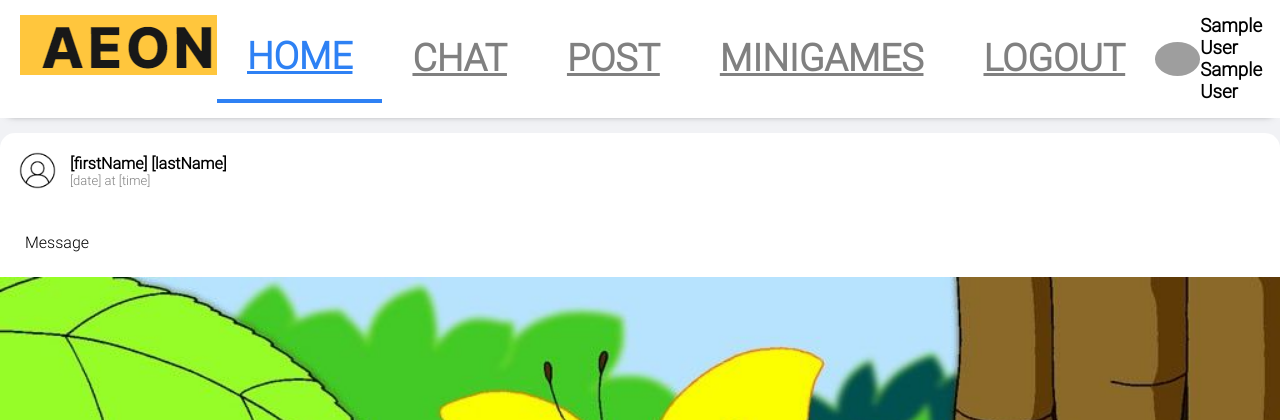
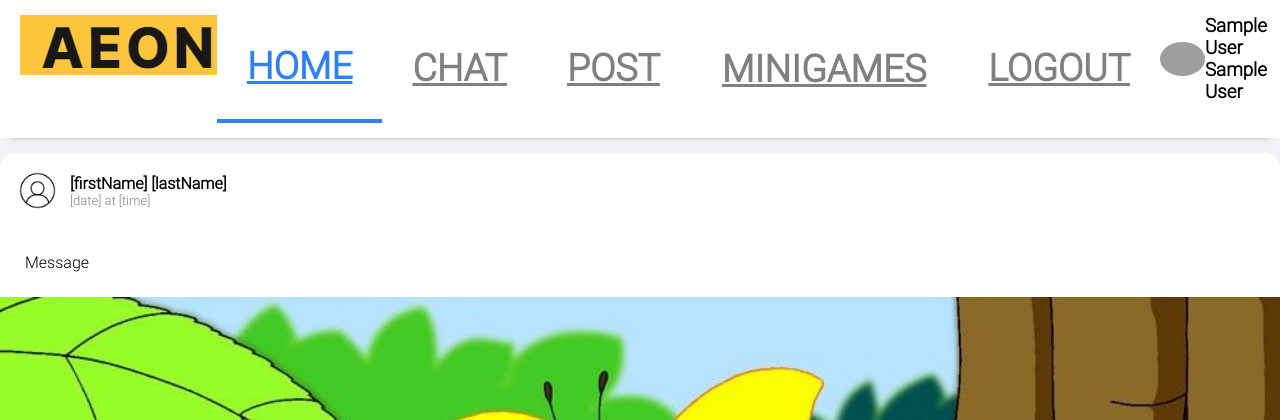
Before and after one commit to vvnpais/sslproject, a PHP site: page /feed.php in a window 1280 px wide. Shown: the top 420 px of the page. Run offline with PHP 8.4, Linux system fonts and the light colour scheme; the visitor is signed in with stand-in values (Sample User, id 1); grey boxes are pictures that could not be loaded.

Commit message:
Update feed.php

```diff
--- a/feed.php
+++ b/feed.php
@@ -13,6 +13,49 @@ if (!isset($_SESSION['unique_id'])) {
   <title>Feed</title>
   <link rel="stylesheet" href="style.css" />
   <link href="https://fonts.googleapis.com/icon?family=Material+Icons" rel="stylesheet" />
+
+<style>
+.dropbtn {
+  display:flex;
+  padding: 32px;
+  font-family: 'roboto';
+  font-size: 2.35rem;
+  color: gray;
+  border: none;
+  box-sizing: border-box;
+  background-color:white;
+}
+.dropbtn:hover{
+background-color:#f1f1f1;
+}
+/* Dropdown Content (Hidden by Default) */
+.dropdown-content {
+  text-align: center;
+  text-decoration: underline;
+  display: none;
+  position: absolute;
+  background-color: #f1f1f1;
+  min-width: 16.72rem;
+  z-index: 1;
+}
+
+/* Links inside the dropdown */
+.dropdown-content a {
+  color: black;
+  padding: 12px 16px;
+  text-decoration: none;
+  display: block;
+}
+
+/* Change color of dropdown links on hover */
+.dropdown-content a:hover {background-color: #ddd;
+}
+
+/* Show the dropdown menu on hover */
+.dropdown:hover .dropdown-content {display: block;}
+
+</style>
+
 </head>
 
 <body style="font-family:'roboto';">
@@ -41,10 +84,13 @@ if (!isset($_SESSION['unique_id'])) {
           <h3>POST</h3>
         </a>
       </div>
-      <div class="header__option">
-        <a style="font-family:'roboto';" class="material-icons" href="minigames.php">
-          <h3>MINIGAMES</h3>
-        </a>
+    <div class="dropdown">
+       <button class="dropbtn"><u><strong>MINIGAMES</strong></u></button>
+       <div class="dropdown-content">
+       <a href="baseSnake.html">Snake</a>
+       <a href="baseTetris.html">Tetris</a>
+       <a href=rps.html">Rock Paper Scissors</a>
+       </div>
       </div>
       <div class="header__option">
         <a style="font-family:'roboto';" class="material-icons" href="mid_logout.php">
```
